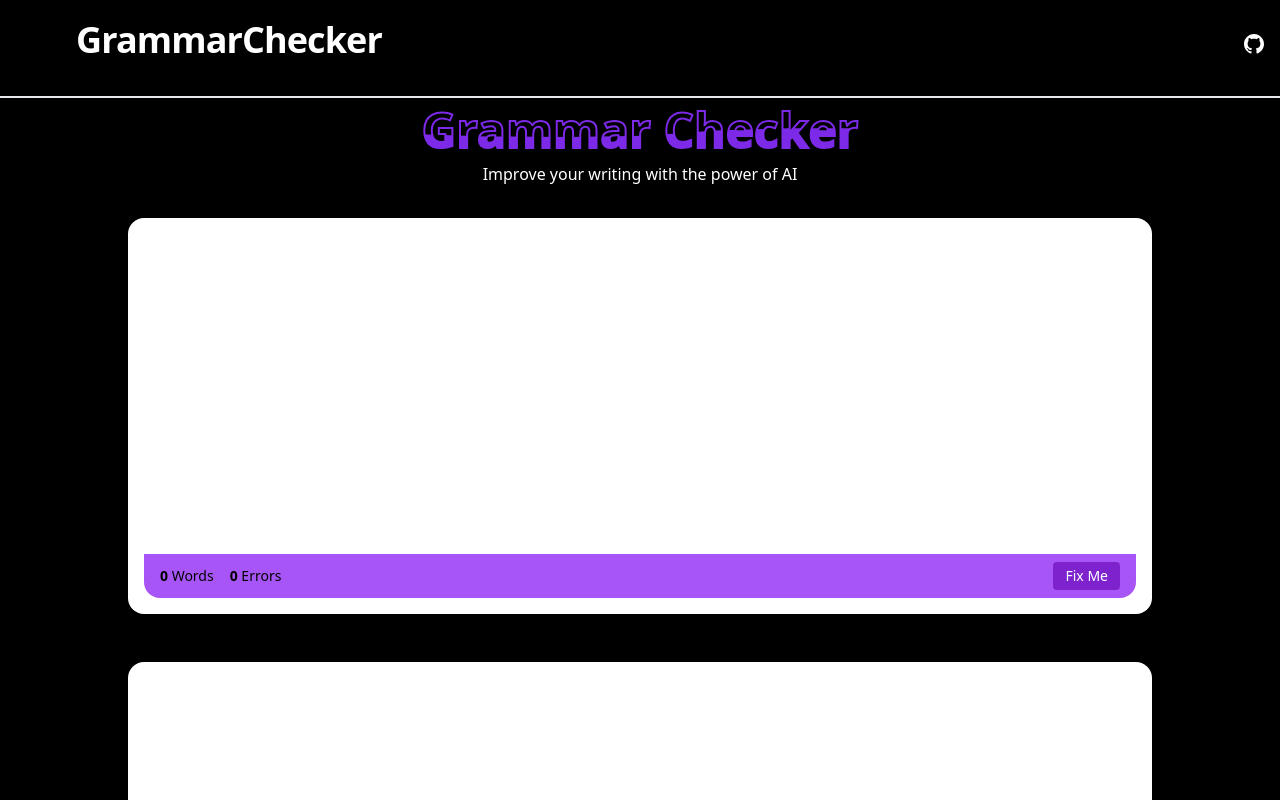
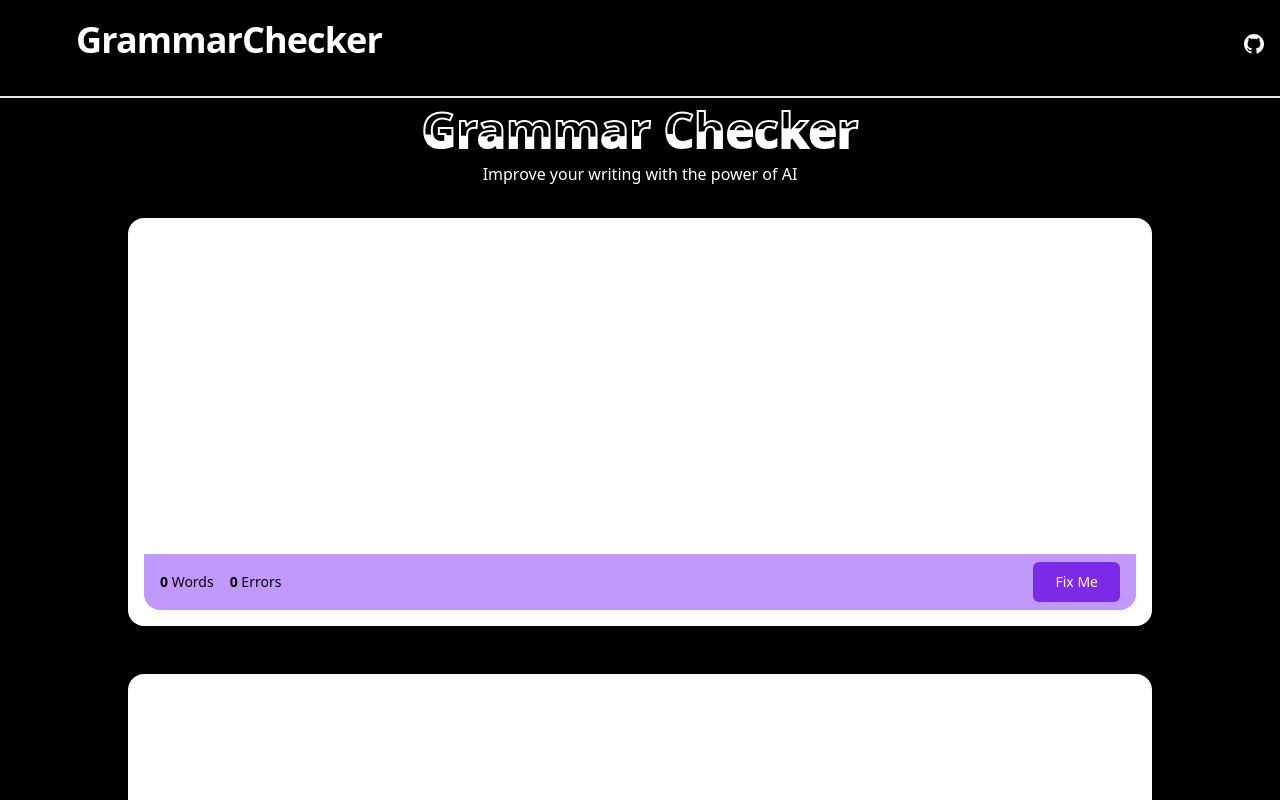
Before and after one commit to doniaskima/Prosemaster, a Next.js app: page /correct-text in a window 1280 px wide. Shown: the top 800 px of the page. Built offline with nearby package versions, Linux system fonts and the light colour scheme.

Commit message:
feat(fix ui) ✨

```diff
--- a/components/grammar-checker/Input.tsx
+++ b/components/grammar-checker/Input.tsx
@@ -90,7 +90,7 @@ const GrammarInput = () => {
   };
 
   return (
-    <div className=" mb-12 rounded-2xl bg-white text-black text-sm mt-8 mx-auto shadow p-4" style={{ width: '80%' }}>
+    <div className="mb-12 rounded-2xl bg-white text-black text-sm mt-8 mx-auto shadow p-4" style={{ width: '80%' }}>
       <div
         ref={inputRef}
         className={`break-word custom-scroll ${
@@ -100,7 +100,7 @@ const GrammarInput = () => {
         onKeyUp={typingHandler}
         placeholder="Write something cool..."
       />
-      <div className="flex items-center gap-4 rounded-b-2xl bg-purple-500 py-2 px-4">
+      <div className="flex items-center gap-4 rounded-b-2xl bg-[#c198fc] py-2 px-4">
         <p>
           <span className="font-bold">{wordsCount}</span> <span>Words</span>
         </p>
@@ -125,7 +125,7 @@ const GrammarInput = () => {
           </p>
         )}
         <div className="ml-auto flex items-center gap-2">
-          <button onClick={fixErrors} className="bg-purple-700 hover:bg-purple-800 text-white py-1 px-3 rounded focus:outline-none">
+          <button onClick={fixErrors} className="button">
             Fix Me
           </button>
           {isLoading && <RxSymbol className="animate-spin" />}
--- a/styles/globals.css
+++ b/styles/globals.css
@@ -201,11 +201,11 @@
 
   .content h2:nth-child(1) {
     color: transparent;
-    -webkit-text-stroke: 2px #7d2ae8;
+    -webkit-text-stroke: 2px white;
   }
 
   .content h2:nth-child(2) {
-    color: #7d2ae8;
+    color: white;
     animation: animate 4s ease-in-out infinite;
   }
 
```
